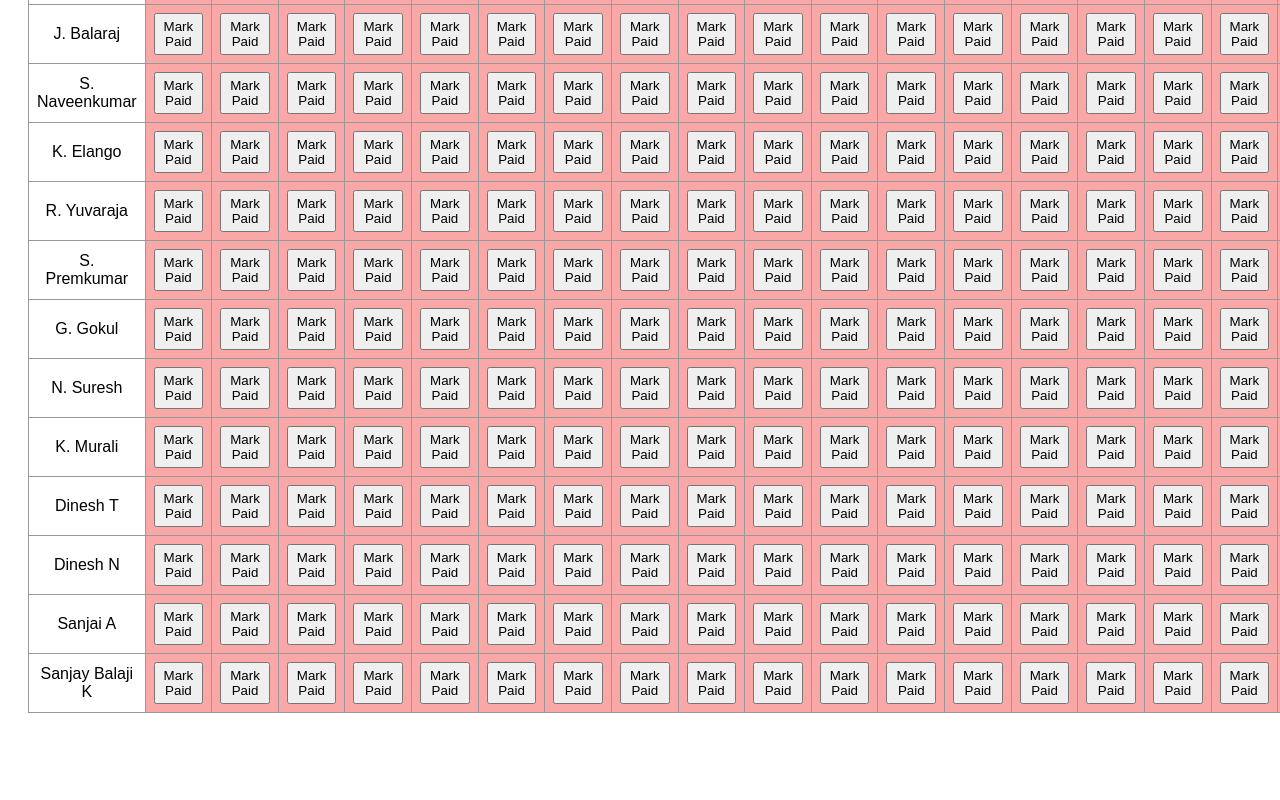
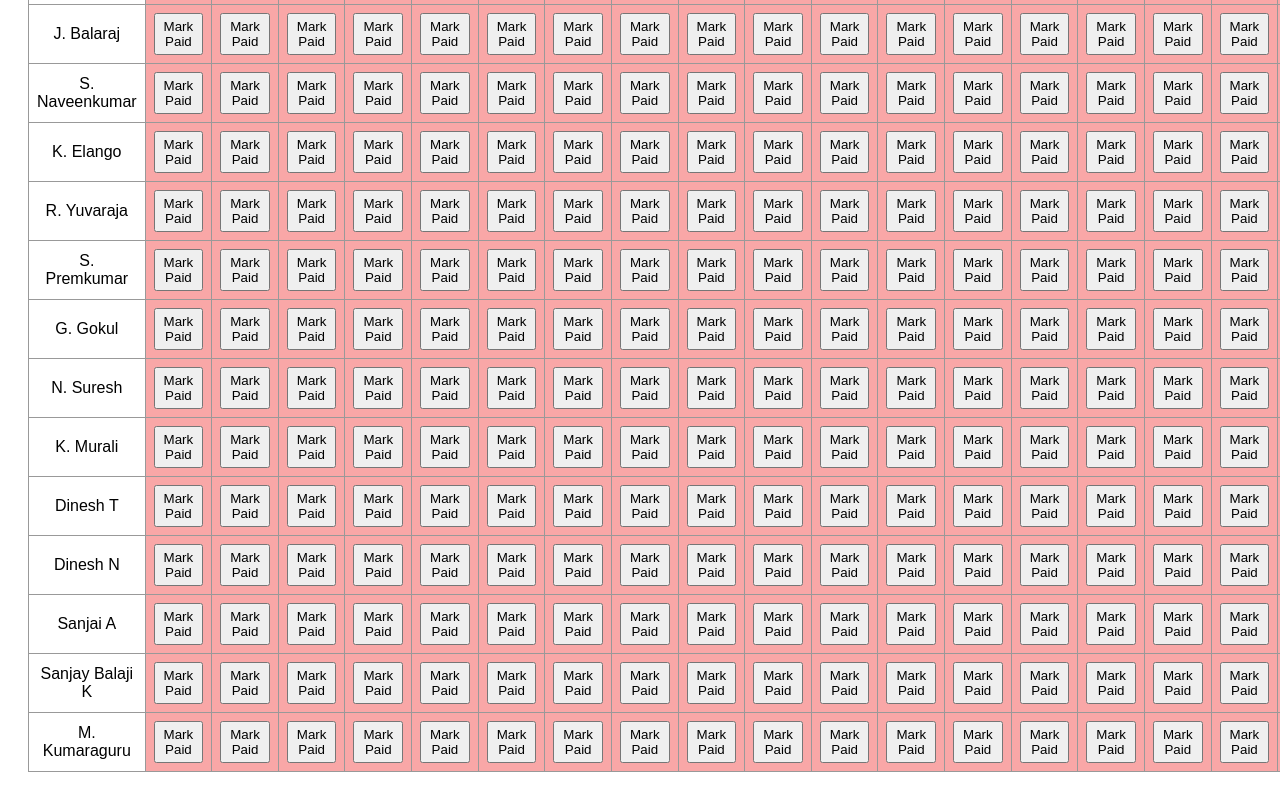
Before and after one commit to chandanprakash14/go, a plain HTML site: page index.html in a window 1280 px wide. Shown: the part 1260-2060 px from the top of the page. Before the commit the page ends 2001 px from the top, so only its background shows below. Drawn offline with Linux system fonts and the light colour scheme.

Commit message:
Update index.html

```diff
--- a/index.html
+++ b/index.html
@@ -58,7 +58,8 @@
             "R. Dhamodaran", "G. S. Deepak", "P. Ganesh", "S. Saravanan", "R. Gopi",
             "K. Vignesh", "M. Surender", "M. Balaji", "J. Balaraj", "S. Naveenkumar",
             "K. Elango", "R. Yuvaraja", "S. Premkumar", "G. Gokul", "N. Suresh",
-            "K. Murali", "Dinesh T", "Dinesh N", "Sanjai A", "Sanjay Balaji K"
+            "K. Murali", "Dinesh T", "Dinesh N", "Sanjai A", "Sanjay Balaji K",
+            "M. Kumaraguru"
         ];
 
         const months = [
```
